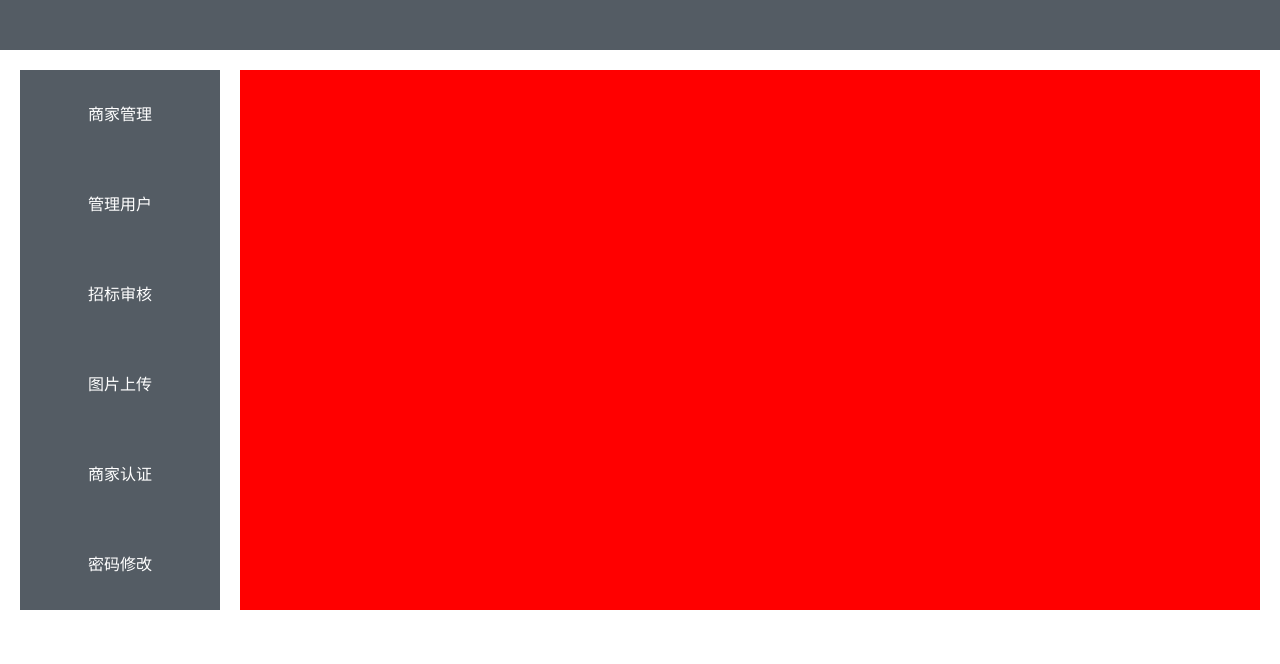
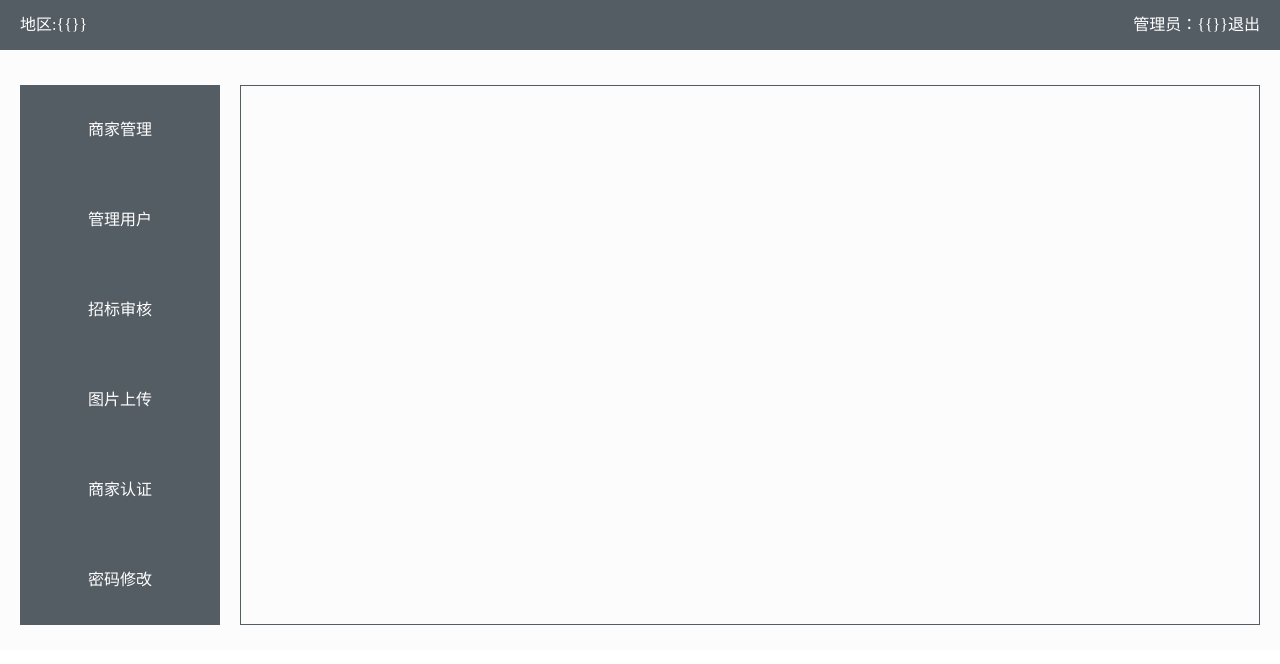
Before and after one commit to beautiful-people/houtai, a Vue app: page /home in a window 1280 px wide. Shown: the top 664 px of the page. Built offline with nearby package versions, Linux system fonts and the light colour scheme.

Commit message:
登录界面完善

```diff
--- a/src/App.vue
+++ b/src/App.vue
@@ -12,5 +12,4 @@ export default {
 </script>
 
 <style lang="less" scoped>
-
 </style>
--- a/src/components/Login.vue
+++ b/src/components/Login.vue
@@ -1,4 +1,7 @@
 <template>
+  <div class="app-entrance">
+    <div class="content">
+      <h1>装信通后台管理系统</h1>
       <form class="login-form">
         <div class="form-group">
           <input type="text" placeholder="请输入账号" v-model="username" />
@@ -10,6 +13,8 @@
           <input type="button" value="登录" @click="getLogin" />
         </div>
       </form>
+    </div>
+  </div>
 </template>
 
 <script>
@@ -38,6 +43,10 @@ export default {
             var token = res.data.token;
             sessionStorage.setItem("token", token);
 
+            var power = res.data.power;
+            console.log(power);
+
+
             // 切换路由
             this.$router.replace("/home/BusinessManagement");
 
@@ -54,6 +63,31 @@ export default {
 </script>
 <style lang="less" scoped>
 @import "../assets/style/base.less";
+
+.app-entrance {
+    display: flex; // 弹性布局
+    justify-content: center; // 让子元素水平居中
+    align-items: center; // 让子元素垂直居中
+    flex-direction: column; // 决定子元素排列方式
+    height: 100vh; // 视窗单位，1vh=浏览器可视区域高度的 1%
+    background: url("../../public/img/background/register_bg.jpg") center no-repeat;
+    background-size: cover;
+
+    .content {
+      width: 400px;
+      height: 400px;
+      border: 1px solid rgb(84, 92, 100);
+      display: flex;
+      justify-content: center;
+      align-items: center;
+      flex-direction: column;
+      box-shadow: 0 0 5px;
+
+      h1 {
+        margin-bottom: 10px;
+      }
+    }
+}
 
 .login-form {
   padding: 0 20px;
--- a/src/views/Home.vue
+++ b/src/views/Home.vue
@@ -1,6 +1,12 @@
 <template>
   <div class="about">
-    <div class="nav"></div>
+    <div class="nav">
+      <span>地区:{{}}</span>
+      <div>
+        <span>管理员：{{}}</span>
+        <a href="javascript:;" @click="quit">退出</a>
+      </div>
+    </div>
     <div class="content">
       <div class="left-nav">
         <router-link to="/home/BusinessManagement">商家管理</router-link>
@@ -19,22 +25,44 @@
 
 <script>
 export default {
-  name: 'home'
+  name: 'home',
+  methods: {
+    quit () {
+      sessionStorage.removeItem('token')
+      this.$router.replace('/')
+    }
+  }
 };
 </script>
 
 <style lang="less" scoped>
 .about {
   width: 100%;
+  height: 650px;
+  background: #efefef33;
   .nav {
     width: 100%;
     height: 50px;
+    line-height: 50px;
+    color: white;
     background: rgb(84, 92, 100);
+    span:nth-of-type(1) {
+      margin-left: 20px;
+    }
+    div {
+      float: right;
+      height: 50px;
+      margin-right: 20px;
+      a {
+        display: inline;
+        color: white;
+      }
+    }
   }
   .content {
     width: 100%;
     height: 540px;
-    margin-top: 20px;
+    margin-top: 35px;
     .left-nav {
       height: 100%;
       width: 200px;
@@ -46,9 +74,9 @@ export default {
       height: 100%;
       margin-left: 240px;
       margin-right: 20px;
-      background: red;
-    }
-  }
+      border: 1px solid rgb(84, 92, 100);
+      box-sizing: border-box;
+      padding: 30px;
     }
     a {
       display: inline-block;
@@ -67,4 +95,7 @@ a {
     .router-link-active {
       color: #ffd04b;
     }
+  }
+}
+
 </style>
```
Also changed, not shown: public/img/background/register_bg.jpg (added). Lines whose indentation alone changed are shown as unchanged.
